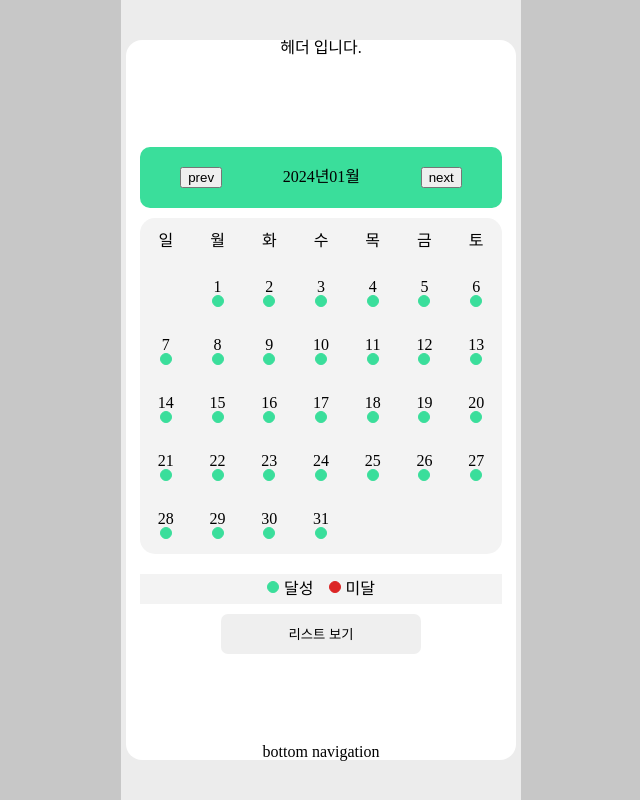
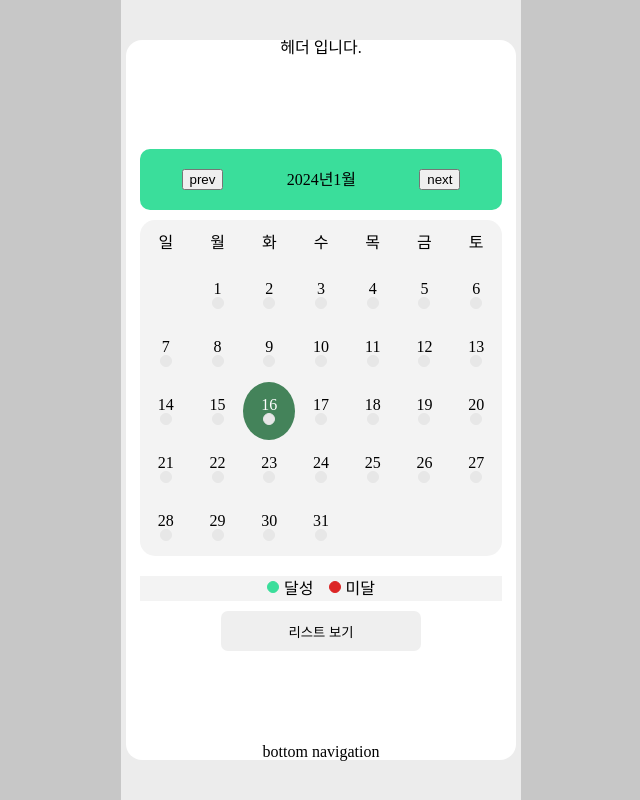
Before and after one commit to Seongseokwon/level-up-life, a Next.js app: page /todo in a window 1280 px wide. Shown: the whole page, without its empty margins (319-959 px from the left). Built offline with nearby package versions, Linux system fonts and the light colour scheme.

Commit message:
Todo Calendar 날짜 선택

```diff
--- a/src/app/styles/global.scss
+++ b/src/app/styles/global.scss
@@ -62,4 +62,9 @@ body {
     border: 1px solid #dc2525;
     background-color: #dc2525;
   }
+
+  &.not-yet {
+    border: 1px solid #e7e7e7;
+    background-color: #e7e7e7;
+  }
 }
--- a/src/components/calendar/Calendar.module.scss
+++ b/src/components/calendar/Calendar.module.scss
@@ -7,7 +7,7 @@
   gap: 10px;
   padding: 40px 10px;
   box-sizing: border-box;
-  height: 600px;
+  height: 800px;
 
 
   .calendar-header {
@@ -43,11 +43,30 @@
         flex-direction: column;
         align-items: center;
         justify-content: center;
+
+        &:hover,
+        &:focus {
+          background-color: #cdf6e7;
+          border-radius: 50%;
+          cursor: pointer;
+
+        }
+
+        &.selected {
+          background-color: #44835a;
+          border-radius: 50%;
+          color: white;
+          &:hover,
+          &:focus {
+
+          }
+        }
+
       }
     }
     .calendar-summary {
       display: flex;
-      height: 30px;
+      height: 25px;
       gap: 15px;
       align-items: center;
       justify-content: center;
--- a/src/components/calendar/Calendar.tsx
+++ b/src/components/calendar/Calendar.tsx
@@ -1,6 +1,8 @@
 import styles from './Calendar.module.scss';
 import {useEffect, useState} from "react";
 import Button from "@/components/ui/button/Button";
+import ProgressCircle from "@/components/progress-circle/ProgressCircle";
+import CalendarDay from "@/components/calendar/CalendarDay";
 
 interface CalendarProps {
     toggleViewMode: () => void;
@@ -10,15 +12,16 @@ const dayOfTheWeek = ['일', '월', '화', '수', '목', '금', '토'];
 export default function Calendar({toggleViewMode}: CalendarProps) {
     const [monthly, setMonthly] = useState<number[][]>([]);
     const [selectedDate, setSelectedDate] = useState<Date>(new Date());
+    const [month, setMonth] = useState<Date>(new Date());
     const viewChange = () => {
         toggleViewMode();
     }
-    const generateMonthlyCalendar = (selectDate = new Date()) => {
+    const generateMonthlyCalendar = (selectMonth = new Date()) => {
         const calendar = [];
         const temp = [];
 
-        const year = selectDate.getFullYear();
-        const month = selectDate.getMonth();
+        const year = selectMonth.getFullYear();
+        const month = selectMonth.getMonth();
 
         let startDay = new Date(year, month, 1).getDay();
         const lastDayOfMonth = new Date(year, month + 1, 0).getDate()
@@ -45,45 +48,54 @@ export default function Calendar({toggleViewMode}: CalendarProps) {
         } else if (type === 'next') {
             month = currentDate.getMonth() + 1;
         }
+        console.log('YEAR :', year, 'MONTH :', month);
+        setMonth((prev) => new Date(year, month, 1));
+        generateMonthData(new Date(year, month, 1))
+    }
 
-        console.log('YEAR :', year, 'MONTH :', month)
-        console.log(new Date(year, month, 1));
+    const generateMonthData = (date = new Date()) => {
+        const calendar = generateMonthlyCalendar(date);
+        setMonthly(() => calendar);
+    }
+
+    const selectDateChange = (day: number) => {
+        //현재 보여지고 있는 달력의 클릭된 날짜로 선택된 날짜 변경
+        console.log(day);
+        setSelectedDate(() => new Date(month.getFullYear(), month.getMonth(), day));
     }
 
     useEffect(() => {
-        const calendar = generateMonthlyCalendar();
-        setMonthly(calendar);
+        generateMonthData();
     }, []);
 
     return <div className={`${styles['calendar-container']}`}>
         <header className={`${styles['calendar-header']}`}>
-            <button type='button' onClick={() => changeMonth(selectedDate, 'prev')}> prev</button>
-            {selectedDate ? selectedDate.getFullYear() + '년' + selectedDate.getMonth() + 1 + '월' : ''}
-            <button type='button' onClick={() => changeMonth(selectedDate, 'next')}> next</button>
+            <button type='button' onClick={() => changeMonth(month, 'prev')}> prev</button>
+            {month ? month.getFullYear() + '년' + (month.getMonth() + 1) + '월' : ''}
+            <button type='button' onClick={() => changeMonth(month, 'next')}> next</button>
         </header>
         <main className={`${styles['calendar-body']}`}>
             <section className={`${styles['calendar-grid']}`}>
                 {dayOfTheWeek.map((day, i) => <div className={`${styles['calendar-day']}`} key={i}>{day}</div>)}
                 {monthly.map((week) =>
-                    week.map((day, i) =>
-                        <div className={`${styles['calendar-day']}`} key={i}>
-                            {day === 0 ? '' : <>{day}
-                                <div className={'progress-circle completed'}></div>
-                            </>}
+                     week.map((day, i) =>(
 
-                        </div>
+                         <CalendarDay key={i}
+                                      day={day}
+                                      selectedDate={selectedDate}
+                                      currentShowMonth={month}
+                                      selectDateChange={selectDateChange}
+                         />)
                     )
                 )
                 }
             </section>
             <section className={`${styles['calendar-summary']}`}>
                 <div className={`${styles['summary-item']}`}>
-                    <div className='progress-circle completed'></div>
-                    달성
+                    <ProgressCircle progressStatus='completed'>달성</ProgressCircle>
                 </div>
                 <div className={`${styles['summary-item']}`}>
-                    <div className='progress-circle failed'></div>
-                    미달
+                    <ProgressCircle progressStatus='failed'>미달</ProgressCircle>
                 </div>
             </section>
         </main>
--- /dev/null
+++ b/src/components/calendar/CalendarDay.tsx
@@ -0,0 +1,30 @@
+import styles from './Calendar.module.scss';
+import ProgressCircle from "@/components/progress-circle/ProgressCircle";
+
+interface CalendarDayProps {
+    day: number
+    selectedDate: Date
+    currentShowMonth: Date
+    selectDateChange: (date: number) => void
+}
+
+export default function CalendarDay({day, selectedDate, currentShowMonth, selectDateChange}: CalendarDayProps) {
+
+    const selectedDateClass =
+        (selectedDate.getFullYear() + selectedDate.getMonth()) ===
+        (currentShowMonth.getFullYear() + currentShowMonth.getMonth())
+        && day === selectedDate.getDate();
+
+    const calendarDayClasses =
+        day === 0 ? '' :
+            `${styles['calendar-day']} ${selectedDateClass ? `${styles['selected']}` : ''}`;
+
+    return <div role='presentation' className={calendarDayClasses} onClick={() => selectDateChange(day)}>
+        {day !== 0 ? <>
+                {day}
+                <ProgressCircle progressStatus='not-yet'/>
+            </>
+            : ''}
+
+    </div>
+}
--- /dev/null
+++ b/src/components/progress-circle/ProgressCircle.tsx
@@ -0,0 +1,17 @@
+import {ReactNode} from "react";
+
+type ProgressStatus = 'completed' | 'failed' | 'not-yet'
+interface ProgressCircleStylesProps {
+    progressStatus: ProgressStatus
+}
+interface ProgressCircleProps extends ProgressCircleStylesProps {
+    children?: ReactNode
+}
+export default function ProgressCircle({children, progressStatus = 'not-yet'}: ProgressCircleProps) {
+    const progressCircleClasses = `progress-circle ${progressStatus}`;
+    return <>
+        <div className={progressCircleClasses}></div>
+        {children}
+    </>
+
+}
```
